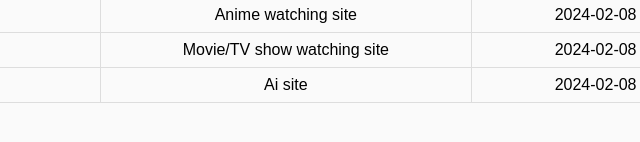
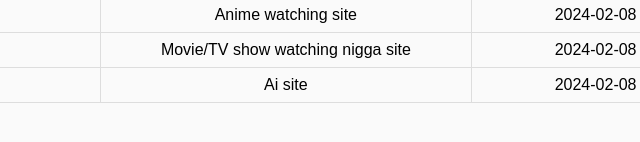
Before and after one commit to tazymo/resourcify.github, a plain HTML site: page index.html in a window 1280 px wide. Shown: the part 178-320 px from the top of the page, 540-1180 px from the left. Drawn offline with Linux system fonts and the light colour scheme.

Commit message:
Update index.html

```diff
--- a/index.html
+++ b/index.html
@@ -79,7 +79,7 @@
             </tr>
             <tr>
                 <td><a href="https://hurawatch.bz/" target="_blank">https://hurawatch.bz/</a></td>
-                <td>Movie/TV show watching site</td>
+                <td>Movie/TV show watching nigga site</td>
                 <td>2024-02-08</td>
             </tr>
             <tr>
```
